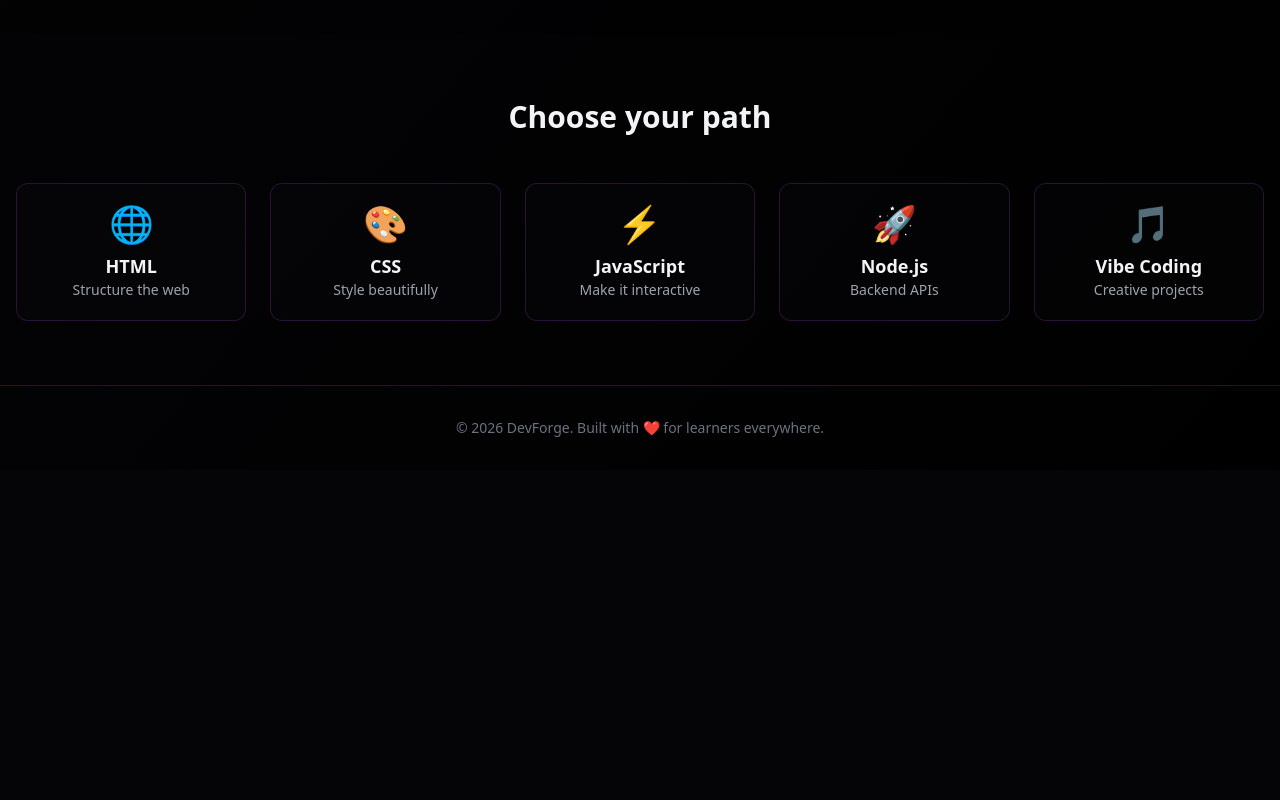
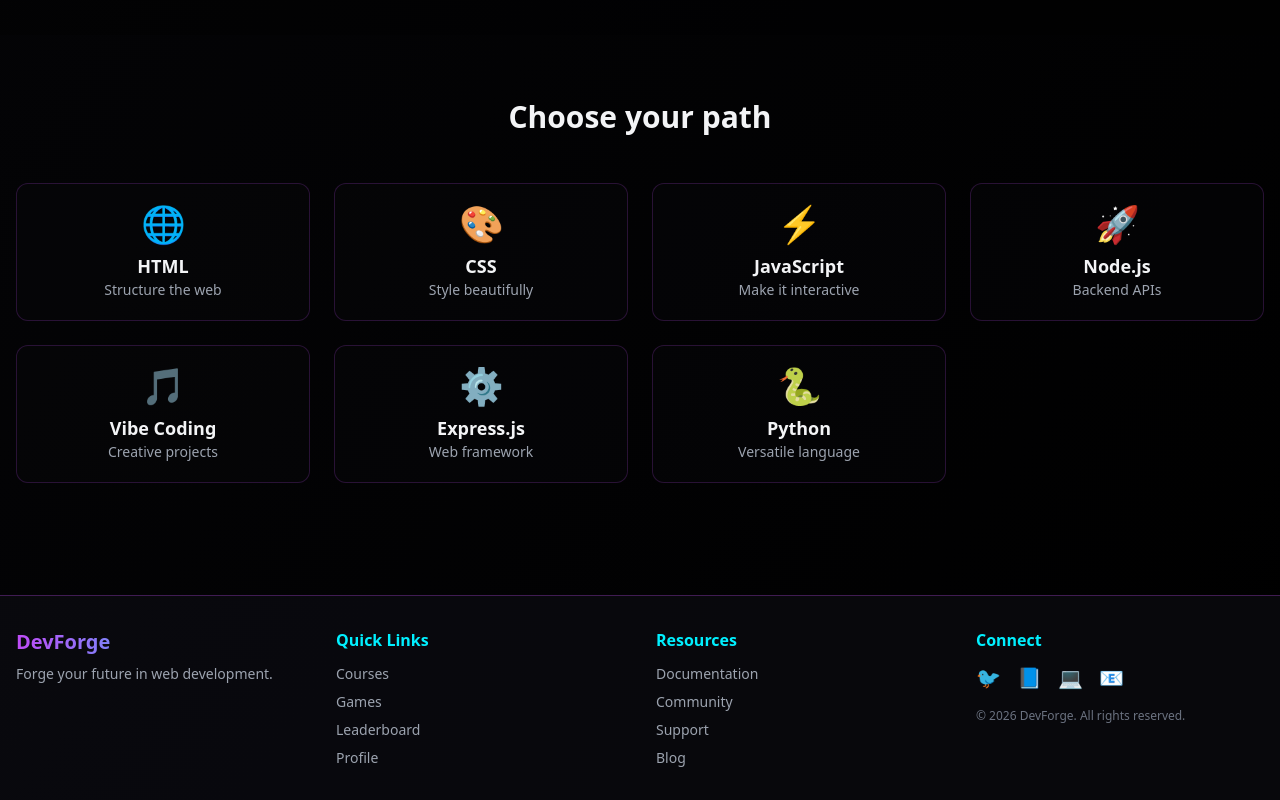
Before and after one commit to cyril-gif/devforge-frontend, a Next.js app: page / in a window 1280 px wide. Shown: the part 1039-1839 px from the top of the page. Before the commit the page ends 1509 px from the top, so only its background shows below. Built offline with nearby package versions, Linux system fonts and the light colour scheme; no server answers.

Commit message:
Add footer to landing page

```diff
--- a/app/page.js
+++ b/app/page.js
@@ -3,7 +3,7 @@ import { useState, useEffect } from 'react';
 import { useRouter } from 'next/navigation';
 import { useAuth } from '@/contexts/AuthContext';
 import Link from 'next/link';
-import Image from 'next/image';
+import Footer from '@/components/Footer';
 
 export default function LandingPage() {
   const { user } = useAuth();
@@ -37,12 +37,15 @@ export default function LandingPage() {
     }
   };
 
+  // Updated courses list: 7 courses
   const courses = [
     { title: 'HTML', icon: '🌐', description: 'Structure the web', color: 'from-orange-500 to-red-500' },
     { title: 'CSS', icon: '🎨', description: 'Style beautifully', color: 'from-blue-500 to-cyan-500' },
     { title: 'JavaScript', icon: '⚡', description: 'Make it interactive', color: 'from-yellow-500 to-orange-500' },
     { title: 'Node.js', icon: '🚀', description: 'Backend APIs', color: 'from-green-500 to-emerald-500' },
     { title: 'Vibe Coding', icon: '🎵', description: 'Creative projects', color: 'from-purple-500 to-pink-500' },
+    { title: 'Express.js', icon: '⚙️', description: 'Web framework', color: 'from-gray-500 to-slate-500' },
+    { title: 'Python', icon: '🐍', description: 'Versatile language', color: 'from-blue-600 to-cyan-600' }
   ];
 
   return (
@@ -107,10 +110,10 @@ export default function LandingPage() {
         </div>
       </section>
 
-      {/* Course Preview */}
+      {/* Course Preview – now shows all 7 courses */}
       <section className="py-16 max-w-7xl mx-auto px-4">
         <h2 className="text-3xl font-bold text-center mb-12">Choose your path</h2>
-        <div className="grid sm:grid-cols-2 lg:grid-cols-5 gap-6">
+        <div className="grid sm:grid-cols-2 md:grid-cols-3 lg:grid-cols-4 gap-6">
           {courses.map((course) => (
             <div key={course.title} className="bg-neon-dark/30 rounded-xl p-5 text-center border border-neon-purple/20 hover:scale-105 transition">
               <div className="text-4xl mb-2">{course.icon}</div>
@@ -122,9 +125,7 @@ export default function LandingPage() {
       </section>
 
       {/* Footer */}
-      <footer className="border-t border-neon-purple/20 py-8 text-center text-gray-500 text-sm">
-        © 2026 DevForge. Built with ❤️ for learners everywhere.
-      </footer>
+      <Footer />
 
       {/* Auth Modal */}
       {showAuthModal && (
--- /dev/null
+++ b/components/Footer.js
@@ -0,0 +1,58 @@
+"use client";
+import Link from 'next/link';
+
+export default function Footer() {
+  return (
+    <footer className="bg-neon-dark/80 border-t border-neon-purple/30 mt-12 py-8">
+      <div className="container mx-auto px-4">
+        <div className="grid grid-cols-1 md:grid-cols-4 gap-8">
+          {/* Brand */}
+          <div>
+            <h3 className="text-xl font-bold bg-gradient-to-r from-neon-purple to-neon-cyan bg-clip-text text-transparent">
+              DevForge
+            </h3>
+            <p className="text-gray-400 text-sm mt-2">
+              Forge your future in web development.
+            </p>
+          </div>
+
+          {/* Navigation */}
+          <div>
+            <h4 className="font-semibold text-neon-cyan mb-3">Quick Links</h4>
+            <ul className="space-y-2 text-sm text-gray-400">
+              <li><Link href="/dashboard" className="hover:text-neon-purple">Courses</Link></li>
+              <li><Link href="/games" className="hover:text-neon-purple">Games</Link></li>
+              <li><Link href="/leaderboard" className="hover:text-neon-purple">Leaderboard</Link></li>
+              <li><Link href="/profile" className="hover:text-neon-purple">Profile</Link></li>
+            </ul>
+          </div>
+
+          {/* Resources */}
+          <div>
+            <h4 className="font-semibold text-neon-cyan mb-3">Resources</h4>
+            <ul className="space-y-2 text-sm text-gray-400">
+              <li><a href="#" className="hover:text-neon-purple">Documentation</a></li>
+              <li><a href="#" className="hover:text-neon-purple">Community</a></li>
+              <li><a href="#" className="hover:text-neon-purple">Support</a></li>
+              <li><a href="#" className="hover:text-neon-purple">Blog</a></li>
+            </ul>
+          </div>
+
+          {/* Social / Contact */}
+          <div>
+            <h4 className="font-semibold text-neon-cyan mb-3">Connect</h4>
+            <div className="flex space-x-4">
+              <a href="#" className="text-gray-400 hover:text-neon-cyan text-xl">🐦</a>
+              <a href="#" className="text-gray-400 hover:text-neon-cyan text-xl">📘</a>
+              <a href="#" className="text-gray-400 hover:text-neon-cyan text-xl">💻</a>
+              <a href="#" className="text-gray-400 hover:text-neon-cyan text-xl">📧</a>
+            </div>
+            <p className="text-gray-500 text-xs mt-4">
+              © {new Date().getFullYear()} DevForge. All rights reserved.
+            </p>
+          </div>
+        </div>
+      </div>
+    </footer>
+  );
+}
```
